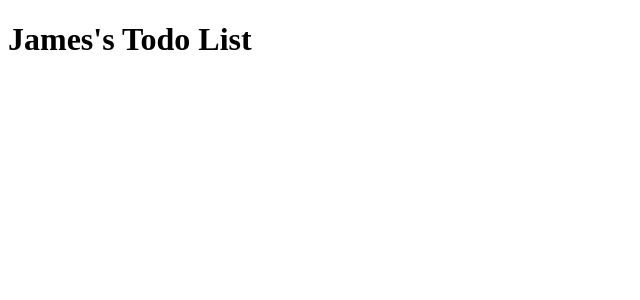
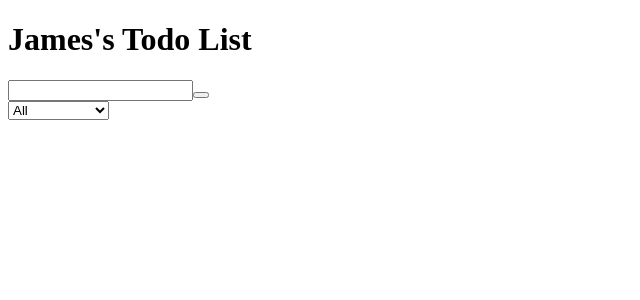
Before and after one commit to rahul4172/Todo-List, a React (Create React App) app: page / in a window 1280 px wide. Shown: the top 300 px of the page, without its empty margins (0-640 px from the left). Built offline with nearby package versions, Linux system fonts and the light colour scheme; the HTML template or start-up script is replaced by a standard one.

Commit message:
component added

```diff
--- a/src/App.js
+++ b/src/App.js
@@ -1,4 +1,5 @@
 import './App.css';
+import Form from './components/Form';
 
 function App() {
   return (
@@ -6,6 +7,7 @@ function App() {
      <header className="text-center">
       <h1>James's Todo List </h1>
      </header>
+     <Form/>
     </div>
   );
 }
--- a/src/components/Form.js
+++ b/src/components/Form.js
@@ -17,3 +17,5 @@ const Form = () => {
         </form>
     );
 };
+
+export default Form;
```
